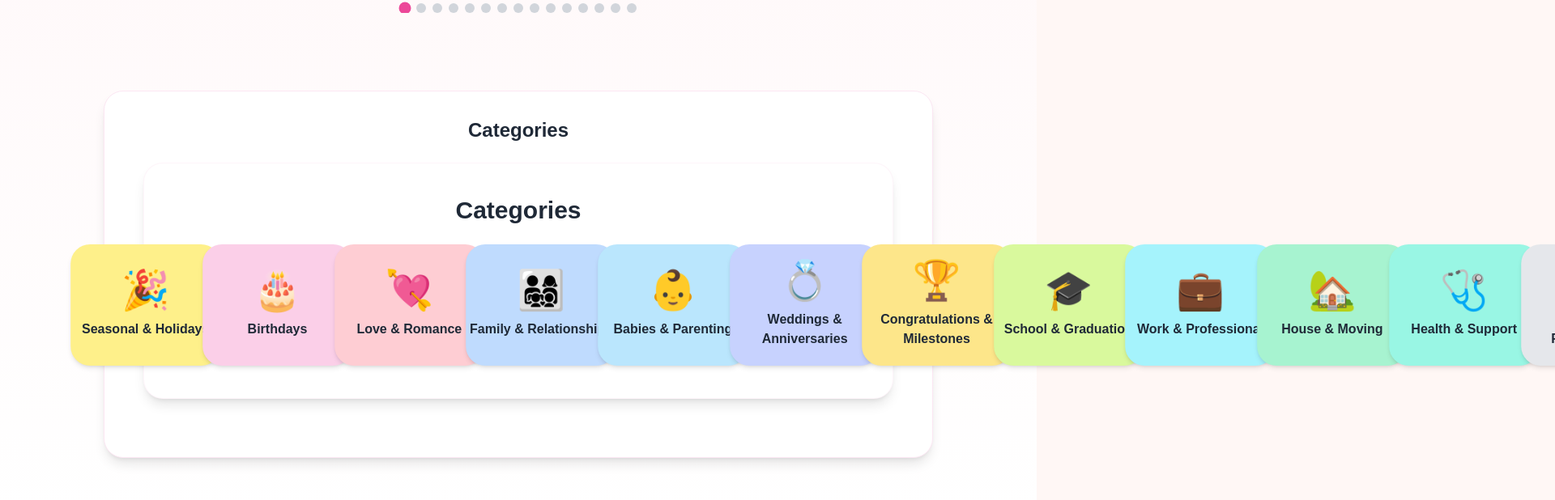
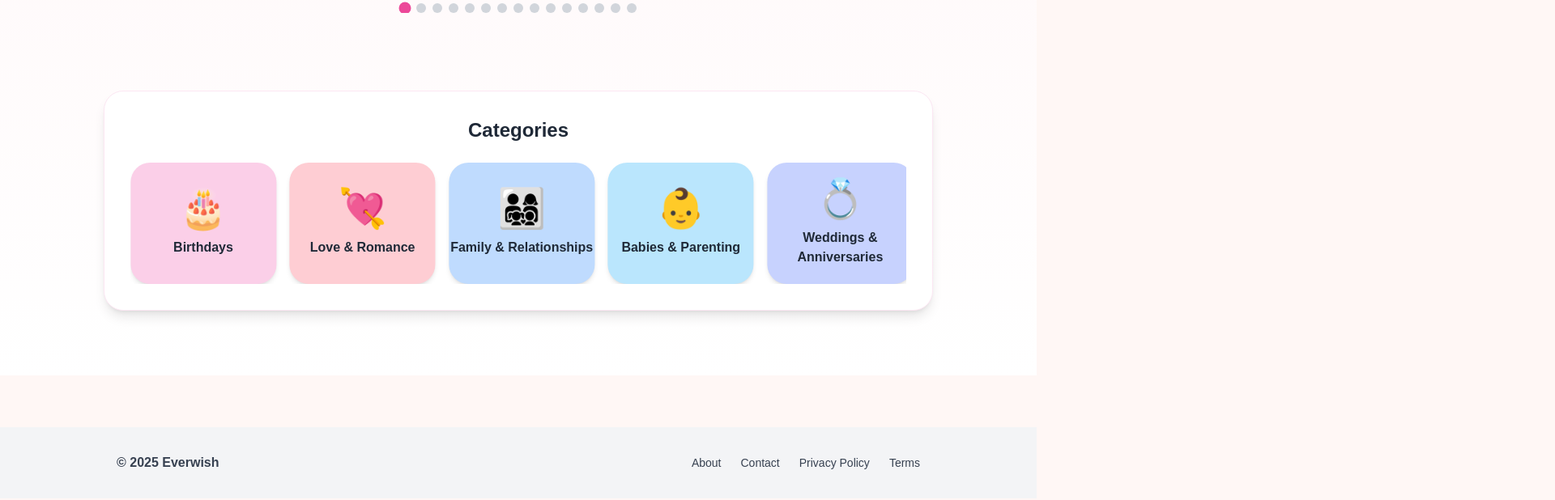
Before and after one commit to everwishhq-commits/EverWish, a Next.js app: page / in a window 1280 px wide. Shown: the part 680-1298 px from the top of the page at 81% size, 1920 px wide, since content can reach past the window. Built offline with nearby package versions, Linux system fonts and the light colour scheme.

Commit message:
Update categories.js

```diff
--- a/components/categories.js
+++ b/components/categories.js
@@ -34,38 +34,31 @@ const mainCategories = [
 
 export default function Categories() {
   return (
-    <section className="w-full px-4 mt-6 mb-10">
-      <div className="max-w-6xl mx-auto rounded-[24px] bg-white shadow-lg border border-pink-100/40 p-8 sm:p-10">
-        <h2 className="text-2xl sm:text-3xl font-extrabold text-gray-800 text-center mb-6">
-          Categories
-        </h2>
-
-        <div className="px-2 sm:px-4 md:px-8"> {/* Padding adicional para que no se pegue */}
+    <div className="text-center">
       <Swiper
-            slidesPerView={2.1}
-            spaceBetween={28} // 🧩 Espaciado visualmente más aireado
-            loop={true}
+        slidesPerView={2.3}
+        spaceBetween={15}
+        loop={true} // 🔁 permite loop infinito
         autoplay={{
-              delay: 2300,
+          delay: 2500,
           disableOnInteraction: false,
         }}
-            speed={850}
+        speed={800} // transición suave
         breakpoints={{
-              640: { slidesPerView: 3.2, spaceBetween: 30 },
-              1024: { slidesPerView: 5, spaceBetween: 34 },
+          640: { slidesPerView: 3.5, spaceBetween: 20 },
+          1024: { slidesPerView: 5, spaceBetween: 25 },
         }}
         modules={[Autoplay]}
-            className="!overflow-visible"
+        className="overflow-visible"
       >
         {mainCategories.map((cat, i) => (
           <SwiperSlide key={i}>
             <Link href={`/categories/${cat.slug}`}>
               <div
-                    className={`${cat.color} rounded-3xl shadow-md hover:shadow-xl hover:-translate-y-1 transition-all duration-300 flex flex-col items-center justify-center mx-auto
-                                w-[150px] h-[130px] sm:w-[165px] sm:h-[140px] md:w-[185px] md:h-[150px]`}
+                className={`${cat.color} rounded-3xl shadow-md hover:shadow-xl hover:-translate-y-1 transition-all duration-300 flex flex-col items-center justify-center w-[150px] h-[130px] sm:w-[160px] sm:h-[140px] md:w-[180px] md:h-[150px] mx-auto`}
               >
                 <span className="text-5xl mb-3">{cat.emoji}</span>
-                    <p className="font-semibold text-sm md:text-base text-gray-800 text-center leading-tight">
+                <p className="font-semibold text-sm md:text-base text-gray-800">
                   {cat.name}
                 </p>
               </div>
@@ -74,7 +67,5 @@ export default function Categories() {
         ))}
       </Swiper>
     </div>
-      </div>
-    </section>
   );
           }
```
Lines whose indentation alone changed are shown as unchanged.
